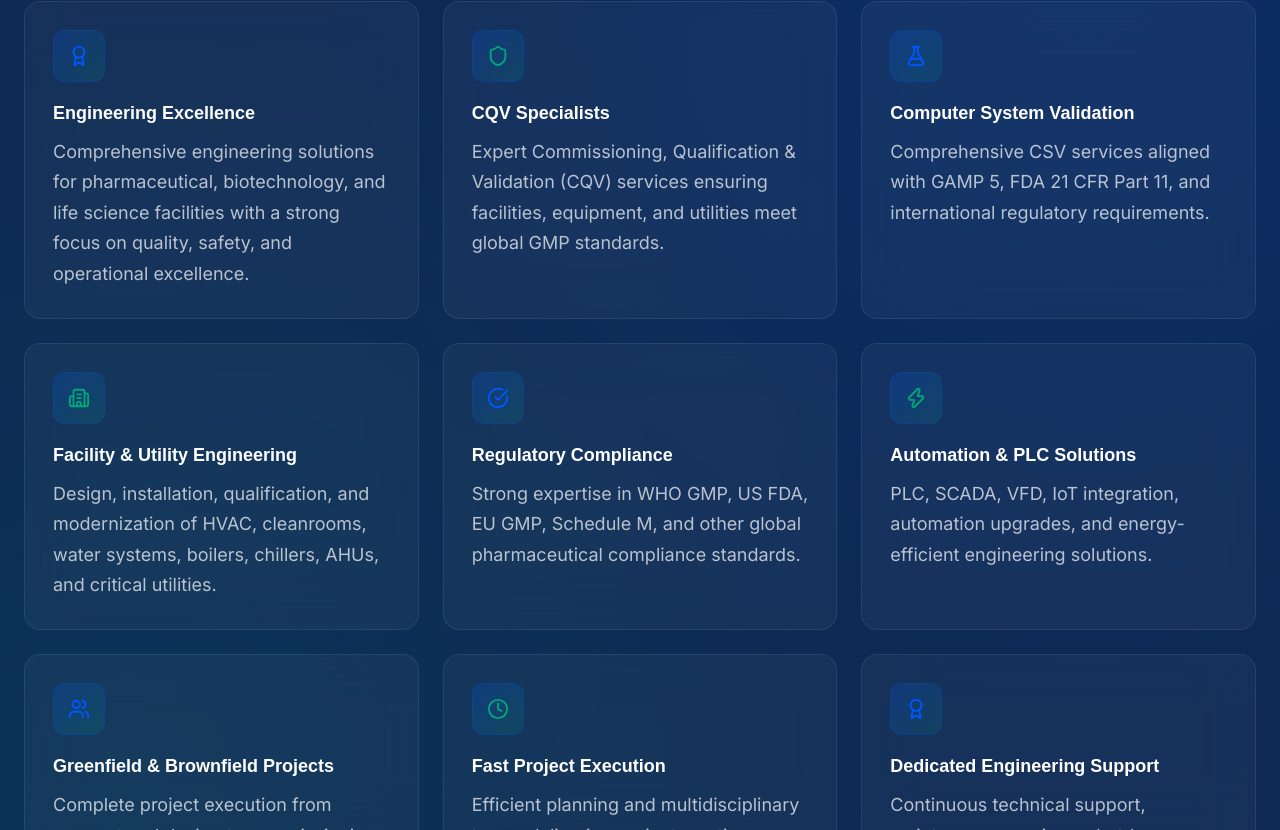
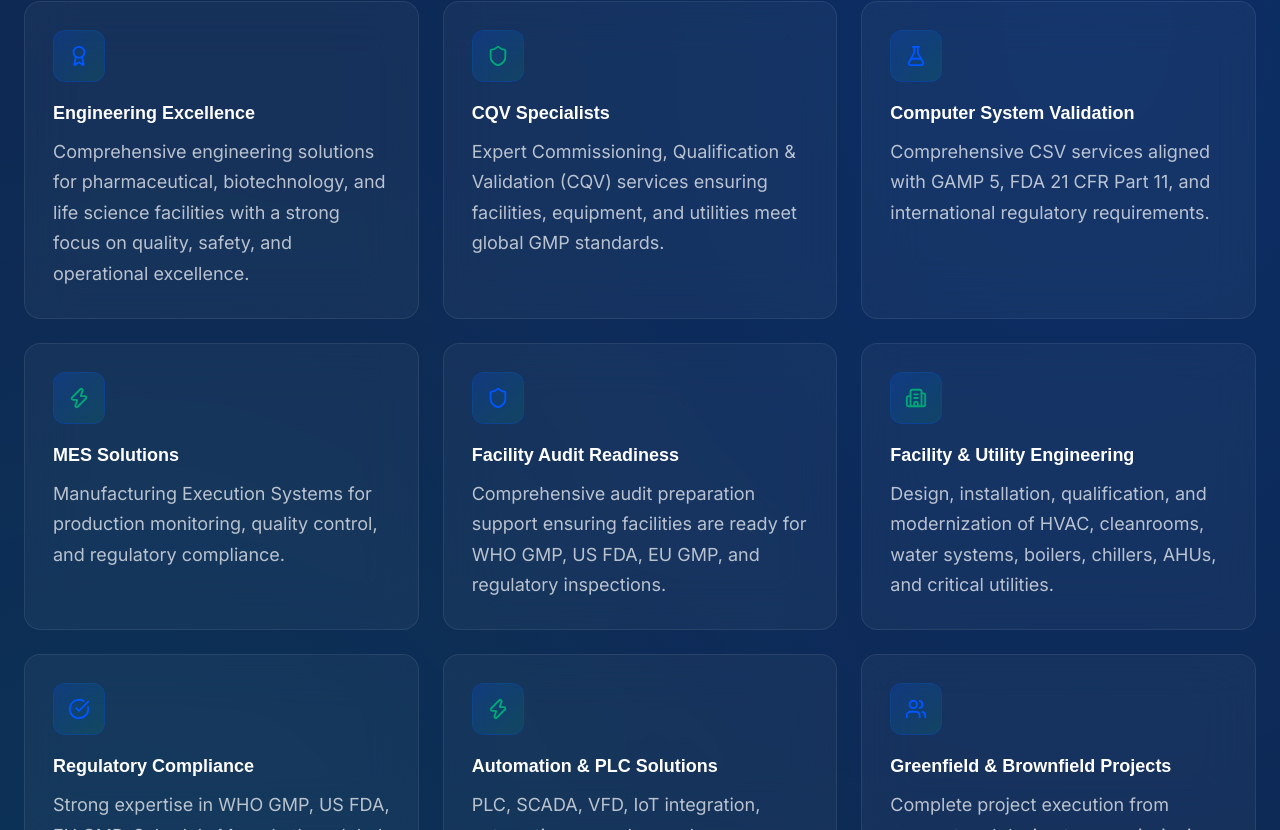
Before and after one commit to Prudvinayak-1729/SP-Consultancy, a React (Vite) app: page / in a window 1280 px wide. Shown: the part 2313-3143 px from the top of the page. Built offline with nearby package versions, Linux system fonts and the light colour scheme; the HTML template or start-up script is replaced by a standard one; a web font is replaced by a local one.

Commit message:
added in thta 11 pillers

```diff
--- a/src/pages/Home.tsx
+++ b/src/pages/Home.tsx
@@ -27,6 +27,16 @@ const whyChooseUs = [
     icon: <FlaskConical size={22} style={{ color: '#0057FF' }} />,
     title: 'Computer System Validation',
     desc: 'Comprehensive CSV services aligned with GAMP 5, FDA 21 CFR Part 11, and international regulatory requirements.',
+  },
+  {
+    icon: <Zap size={22} style={{ color: '#00A878' }} />,
+    title: 'MES Solutions',
+    desc: 'Manufacturing Execution Systems for production monitoring, quality control, and regulatory compliance.',
+  },
+  {
+    icon: <Shield size={22} style={{ color: '#0057FF' }} />,
+    title: 'Facility Audit Readiness',
+    desc: 'Comprehensive audit preparation support ensuring facilities are ready for WHO GMP, US FDA, EU GMP, and regulatory inspections.',
   },
   {
     icon: <Building2 size={22} style={{ color: '#00A878' }} />,
@@ -468,7 +478,7 @@ export default function Home() {
                 margin: '0 auto',
               }}
             >
-              Nine pillars of excellence engineering<br />
+              Eleven pillars of excellence engineering<br />
               that make us the preferred consultancy<br />
               for India's top pharmaceutical companies.
             </p>
```
